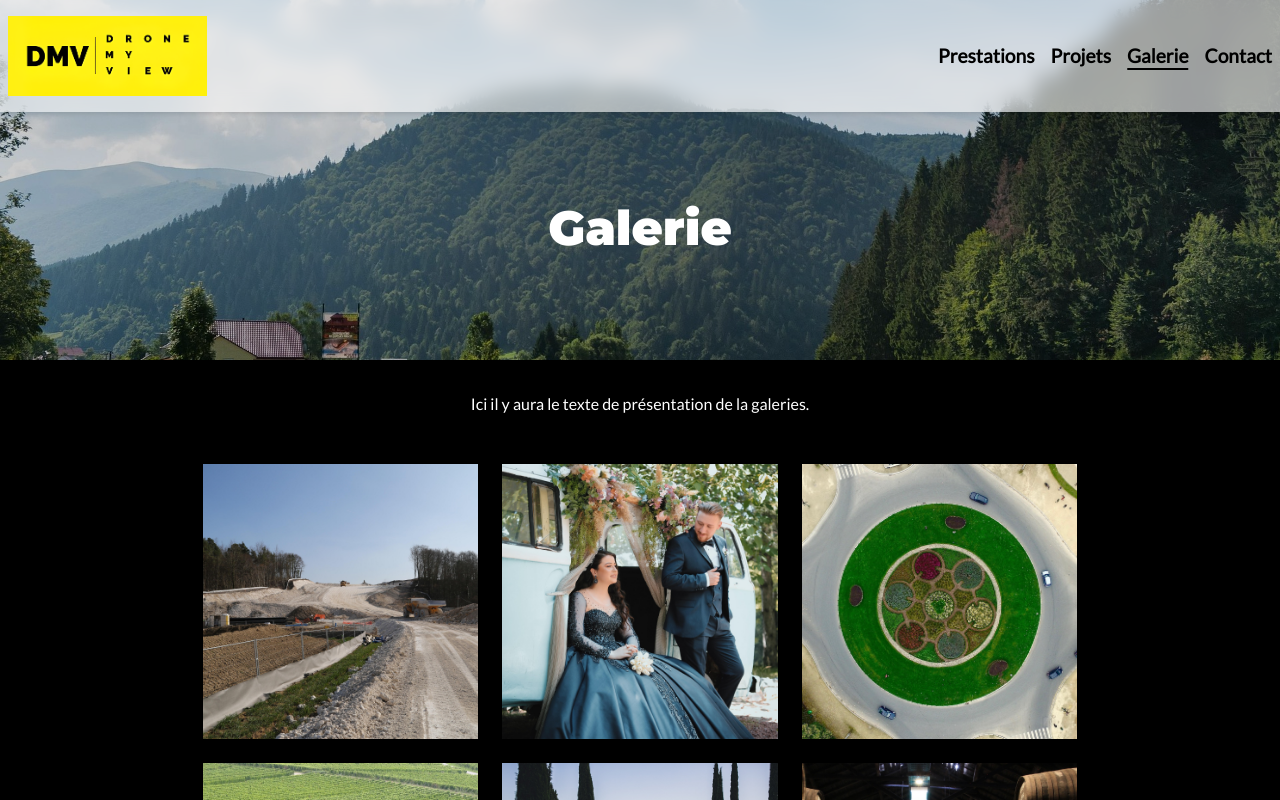
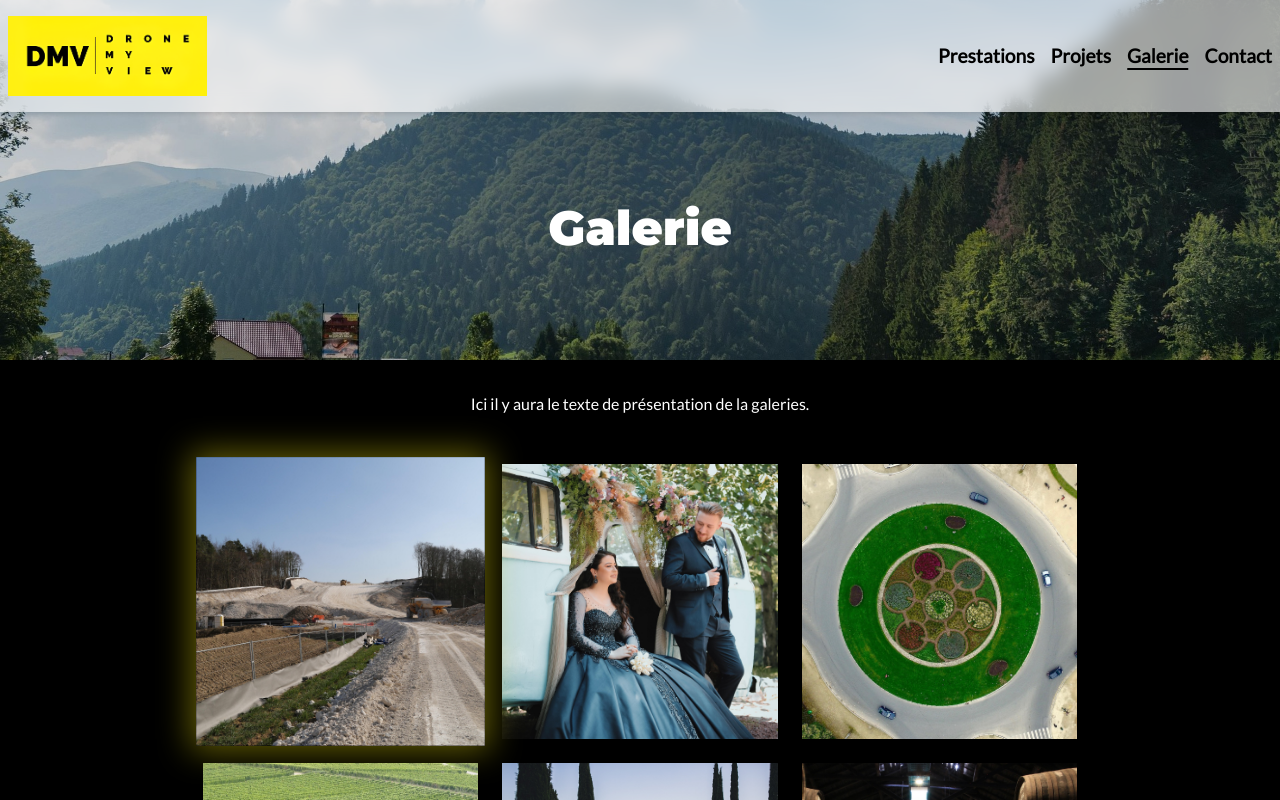
Before and after one commit to Guillaume811/site_dmv, a React (Create React App) app in the folder dmv/: page /galerie in a window 1280 px wide. In both pictures the pointer is over the element 340 px from the left and 601 px from the top of the page. Shown: the top 800 px of the page. Built offline with nearby package versions, Linux system fonts and the light colour scheme.

Commit message:
ajout hombre au survol

```diff
--- a/dmv/src/components/Picture/Picture.module.scss
+++ b/dmv/src/components/Picture/Picture.module.scss
@@ -2,6 +2,12 @@
     width: 100%;
     aspect-ratio: 1 / 1; // Force un carré peu importe la largeur
     overflow: hidden;
+    transition: transform 0.3s ease-in-out, box-shadow 0.3s ease-in-out;;
+
+    &:hover {
+      transform: scale(1.05);
+      box-shadow:0 0px 30px 5px rgba(255, 239, 12, 0.4);
+    }
 
     img {
       width: 100%;
@@ -9,5 +15,7 @@
       object-fit: cover;     // Remplit le carré sans déformer
       object-position: center;
       display: block;
+
     }
-  }
+
+}
```
